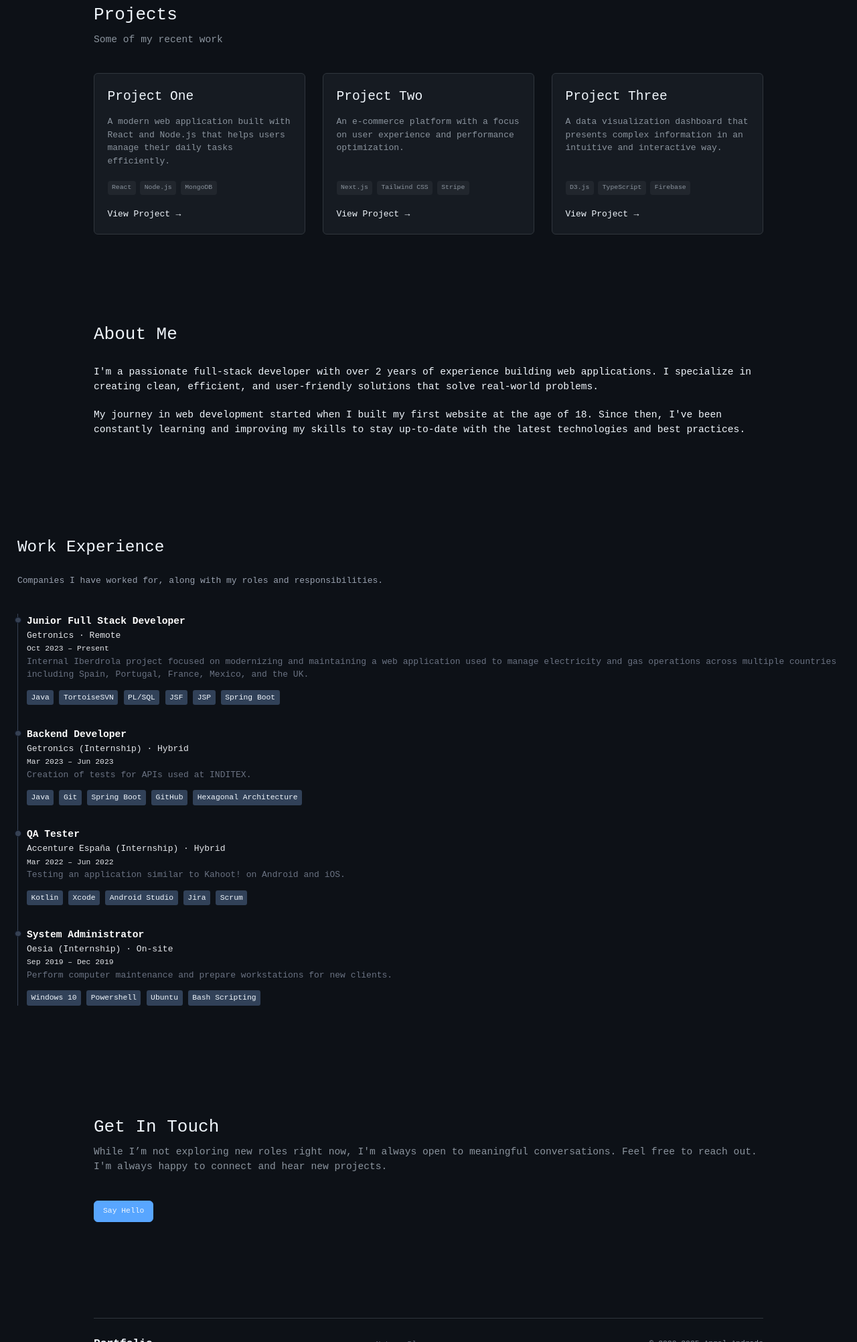
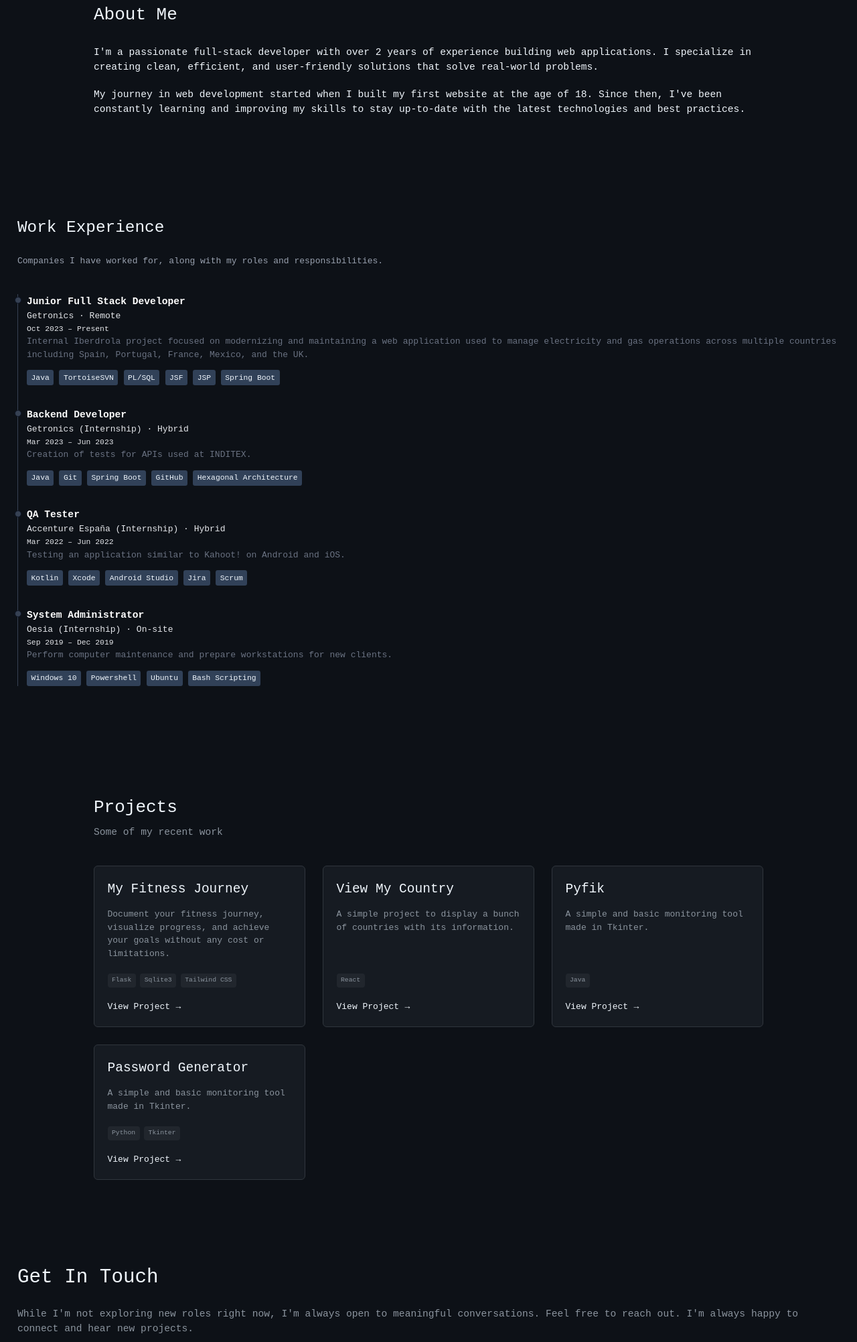
Before and after one commit to peek4bUh/peek4bUh.github.io, an Astro site: page / in a window 1280 px wide. Shown: the part 797-2800 px from the top of the page at 67% size. Built offline with nearby package versions, Linux system fonts and the light colour scheme; Astro itself is replaced by a stand-in of ours.

Commit message:
feat: update contact, footer and projects components

```diff
--- a/src/components/Contact.astro
+++ b/src/components/Contact.astro
@@ -1,8 +1,8 @@
 <section id='contact' class='section'>
-  <div class='container'>
-    <h2 class='section-title'>Get In Touch</h2>
-    <p class='section-subtitle'>
-      While I’m not exploring new roles right now, I'm always open to meaningful
+  <div>
+    <h2 class='text-4xl mb-8'>Get In Touch</h2>
+    <p class='text-lg mb-12 text-(--color-text-secondary)'>
+      While I'm not exploring new roles right now, I'm always open to meaningful
       conversations. Feel free to reach out. I'm always happy to connect and
       hear new projects.
     </p>
@@ -14,43 +14,3 @@
     >
   </div>
 </section>
-
-<style>
-  .section-title {
-    font-size: 2rem;
-    margin-bottom: 0.5rem;
-  }
-
-  .section-subtitle {
-    font-size: 1.125rem;
-    color: var(--color-text-secondary);
-    margin-bottom: 3rem;
-  }
-
-  label {
-    font-size: 0.875rem;
-    font-weight: 500;
-  }
-
-  input,
-  textarea {
-    background-color: var(--color-bg);
-    border: 1px solid var(--color-border);
-    border-radius: 4px;
-    padding: 0.75rem;
-    color: var(--color-text);
-    font-family: inherit;
-    font-size: 1rem;
-    transition: border-color 0.2s ease;
-  }
-
-  input:focus,
-  textarea:focus {
-    outline: none;
-    border-color: var(--color-accent);
-  }
-
-  button {
-    align-self: flex-start;
-  }
-</style>
--- a/src/components/Footer.astro
+++ b/src/components/Footer.astro
@@ -1,14 +1,13 @@
 ---
-import '../styles/global.css';
+import Logo from './Logo.astro';
+
 const currentYear = new Date().getFullYear();
 ---
 
 <footer>
   <div class='container'>
     <div class='footer-content'>
-      <div class='footer-logo'>
-        <a href='/'>Portfolio</a>
-      </div>
+      <Logo class='footer-logo' />
       <ul class='flex text-sm text-gray-500 dark:text-gray-400'>
         <li class='after:content-["·"] after:mx-2'>Notes</li>
         <li>Blog</li>
--- a/src/components/Logo.astro
+++ b/src/components/Logo.astro
@@ -1,5 +1,5 @@
 <div>
-  <a href='/'>(AA);</a>
+  <a href='/' is:raw>{AA};</a>
 </div>
 
 <style>
--- a/src/components/Projects.astro
+++ b/src/components/Projects.astro
@@ -1,44 +1,56 @@
 ---
 const projects = [
   {
-    title: "Project One",
-    description: "A modern web application built with React and Node.js that helps users manage their daily tasks efficiently.",
-    tags: ["React", "Node.js", "MongoDB"],
-    link: "#"
+    title: 'My Fitness Journey',
+    description:
+      'Document your fitness journey, visualize progress, and achieve your goals without any cost or limitations. ',
+    tags: ['Flask', 'Sqlite3', 'Tailwind CSS'],
+    link: '#',
   },
   {
-    title: "Project Two",
-    description: "An e-commerce platform with a focus on user experience and performance optimization.",
-    tags: ["Next.js", "Tailwind CSS", "Stripe"],
-    link: "#"
+    title: 'View My Country',
+    description:
+      'A simple project to display a bunch of countries with its information.',
+    tags: ['React'],
+    link: '#',
   },
   {
-    title: "Project Three",
-    description: "A data visualization dashboard that presents complex information in an intuitive and interactive way.",
-    tags: ["D3.js", "TypeScript", "Firebase"],
-    link: "#"
-  }
+    title: 'Pyfik',
+    description: 'A simple and basic monitoring tool made in Tkinter.',
+    tags: ['Java'],
+    link: '#',
+  },
+  {
+    title: 'Password Generator',
+    description: ' A simple and basic monitoring tool made in Tkinter.',
+    tags: ['Python', 'Tkinter'],
+    link: '#',
+  },
 ];
 ---
 
-<section id="projects" class="section">
-  <div class="container">
-    <h2 class="section-title">Projects</h2>
-    <p class="section-subtitle">Some of my recent work</p>
+<section id='projects' class='section'>
+  <div class='container'>
+    <h2 class='section-title'>Projects</h2>
+    <p class='section-subtitle'>Some of my recent work</p>
 
-    <div class="projects-grid">
-      {projects.map(project => (
-        <div class="card project-card">
-          <h3>{project.title}</h3>
-          <p>{project.description}</p>
-          <div class="tags">
-            {project.tags.map(tag => (
-              <span class="tag">{tag}</span>
-            ))}
+    <div class='projects-grid'>
+      {
+        projects.map((project) => (
+          <div class='card project-card'>
+            <h3>{project.title}</h3>
+            <p>{project.description}</p>
+            <div class='tags'>
+              {project.tags.map((tag) => (
+                <span class='tag'>{tag}</span>
+              ))}
+            </div>
+            <a href={project.link} class='project-link'>
+              View Project
+            </a>
           </div>
-          <a href={project.link} class="project-link">View Project</a>
-        </div>
-      ))}
+        ))
+      }
     </div>
   </div>
 </section>
@@ -101,7 +113,7 @@ const projects = [
   }
 
   .project-link::after {
-    content: "→";
+    content: '→';
     position: absolute;
     right: 0;
     top: 50%;
--- a/src/pages/index.astro
+++ b/src/pages/index.astro
@@ -15,9 +15,9 @@ import GridLines from '../components/GridLines.astro';
   <main class='px-8'>
     <!-- <GridLines /> -->
     <Hero />
-    <Projects />
     <About />
     <Experience />
+    <Projects />
     <Contact />
   </main>
   <Footer />
```
